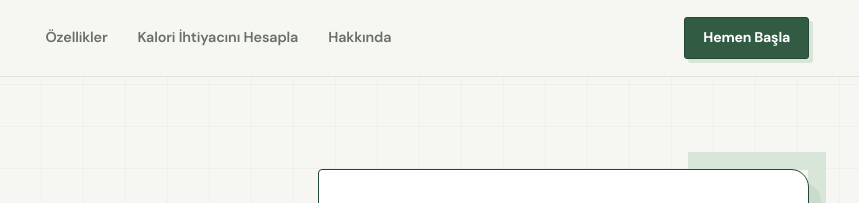
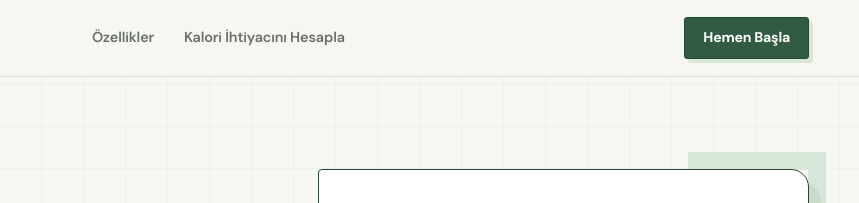
Before and after one commit to IamYunusEmreOzgel/Credible, a plain HTML site: page index.html in a window 1280 px wide. Shown: the top 203 px of the page, 421-1280 px from the left. Drawn offline with Linux system fonts and the light colour scheme.

Commit message:
Remove about link from navbar

```diff
--- a/index.html
+++ b/index.html
@@ -21,7 +21,6 @@
             <nav class="main-nav" aria-label="Ana menü">
                 <a href="features.html">Özellikler</a>
                 <a href="calorie-calculator.html">Kalori İhtiyacını Hesapla</a>
-                <a href="#about">Hakkında</a>
             </nav>
 
             <a class="header-button" href="calorie-calculator.html">Hemen Başla</a>
@@ -123,6 +122,7 @@
                 </ol>
             </div>
         </section>
+    </main>
 
     <footer id="about">
         <div class="container footer-content">
```
